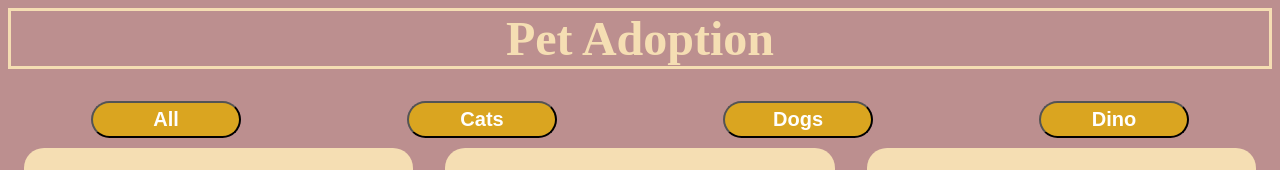
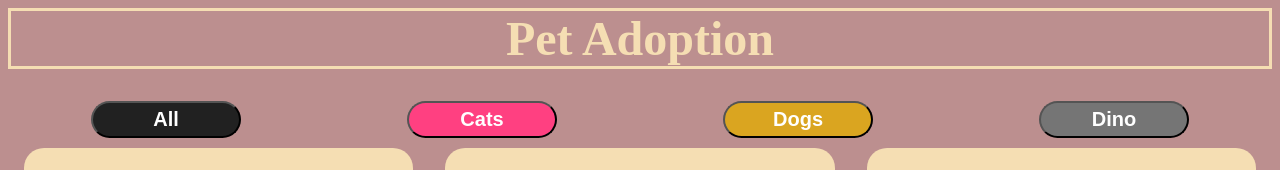
Before and after one commit to isischristopher/pet-adoption, a plain HTML site: page index.html in a window 1280 px wide. Shown: the top 170 px of the page. Drawn offline with Linux system fonts and the light colour scheme.

Commit message:
code review css

```diff
--- a/main.css
+++ b/main.css
@@ -51,12 +51,12 @@ h1 {
 }
 
 #All {
-    background-color:goldenrod;
+    background-color:#212121;
     color: white;
 }
 
 #Cat {
-    background-color: goldenrod;
+    background-color: #FF4081;
     color: white;
 }
 
@@ -66,6 +66,6 @@ h1 {
 }
 
 #Dino {
-    background-color:goldenrod;
+    background-color:#757575;
     color: white;
 }
```
Also changed, not shown: main.js (+0 -104 lines), baby-black-cat.jpg (added), baby-chinchilla.jpg (added), baby-siberian-husky.jpg (added), baby-snake.jpg (added), baby-turtle.jpg (added), cute-baby-cat.jpg (added).
